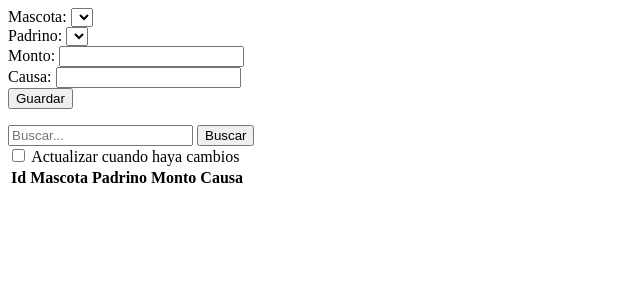
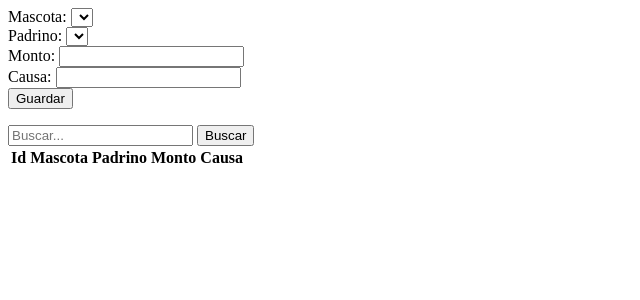
Before and after one commit to SofiaRan74/practica1ASTeam, a Flask app: page /apoyos in a window 1280 px wide. Shown: the top 300 px of the page, without its empty margins (0-640 px from the left). Run offline with Flask 3, Linux system fonts and the light colour scheme; lists and menus that the app fills with data are empty.

Commit message:
Update apoyos.html

```diff
--- a/templates/apoyos.html
+++ b/templates/apoyos.html
@@ -24,12 +24,6 @@
     <input type="text" class="form-control" id="Contbuscar" name="Contbuscar" placeholder="Buscar...">
     <button class="btn btn-outline-primary" id="btnBuscar">Buscar</button>
 </div>
-<div class="form-check">
-    <input class="form-check-input" type="checkbox" value="" id="chkActualizarAutoTbodyApoyo">
-    <label class="form-check-label" for="chkActualizarAutoTbodyApoyo">
-        Actualizar cuando haya cambios
-    </label>
-</div>
 <div class="table-responsive">
     <table class="table table-sm">
         <thead class="table-active">
```
